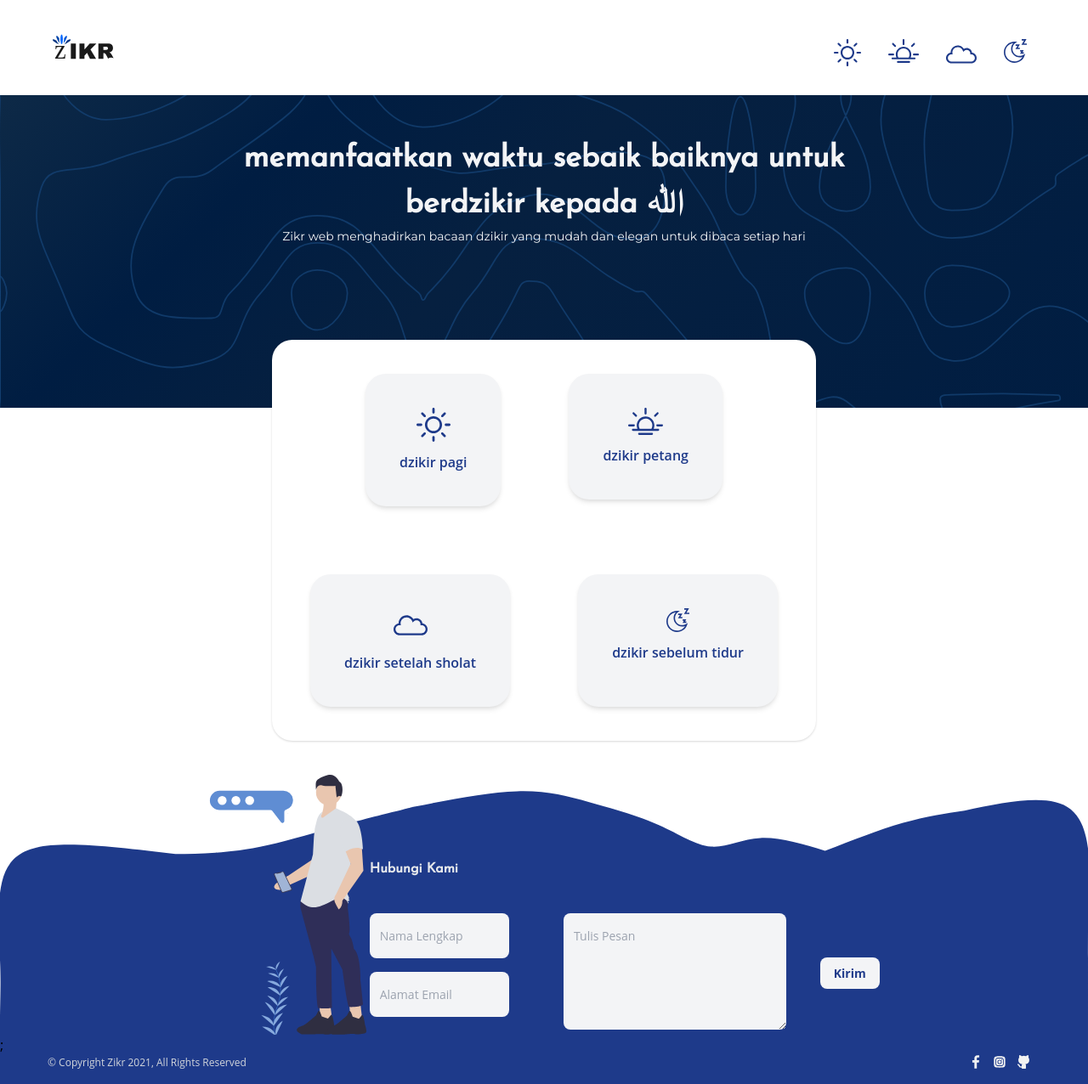
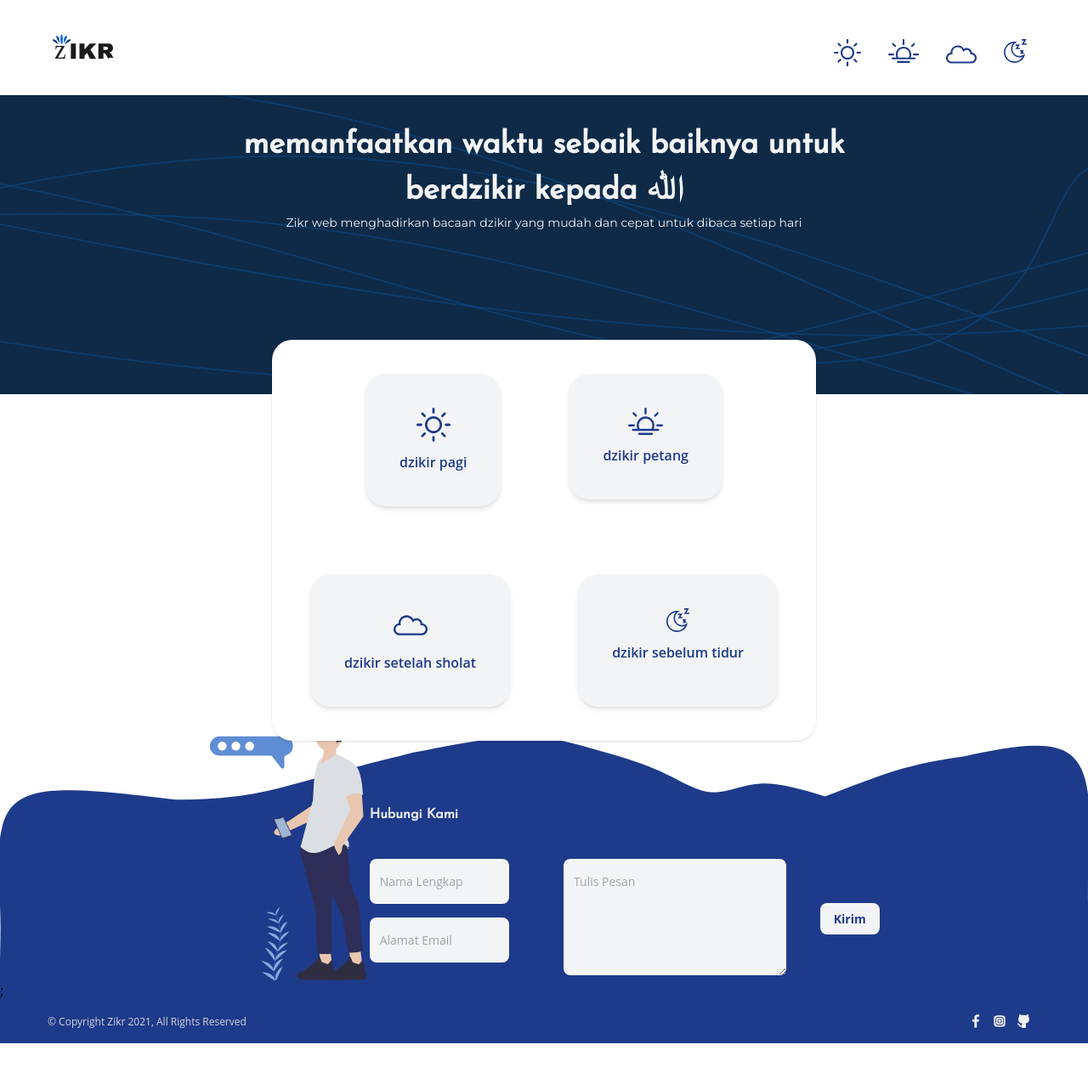
Before and after one commit to uyyoq/Dzikir-pagi-dan-petang, a Next.js app: page / in a window 1280 px wide. Shown: the whole page at 85% size. After the commit the page ends 1228 px from the top, so only its background shows below. Built offline with nearby package versions, Linux system fonts and the light colour scheme; a web font is replaced by a local one.

Commit message:
improve ui

```diff
--- a/components/Footer/footer.js
+++ b/components/Footer/footer.js
@@ -1,11 +1,9 @@
 import React from "react";
-import Contact from "../Contact/Contact";
 
 function Footer() {
   return (
-    <footer className="pt-96">
-      <Contact />
-      <div className="bg-blue-900 flex flex-col text-gray-900 justify-between md:flex-row text-xs my-auto md:px-10 lg:px-14 pb-1 md:pb-4">
+    <footer className="">
+      <div className="bg-blue-900 flex flex-col text-gray-900 justify-between md:flex-row text-xs my-auto md:px-10 lg:px-14 py-4">
         <p className="flex flex-col items-center text-gray-300 pb-3 md:py-0">
           © Copyright Zikr 2021, All Rights Reserved
         </p>
--- a/pages/index.js
+++ b/pages/index.js
@@ -20,17 +20,17 @@ export default function Home() {
 
       <main className="text-current pb-32 lg:pb-0">
         <Navbar />
-        <div className="flex flex-col w-full justify-center items-center mx-auto pt-20 md:pt-24">
+        <div className="flex flex-col w-full justify-center items-center mx-auto pt-16 md:pt-20">
           <div className="bg-line w-full flex flex-col relative h-96 text-center pt-16 text-gray-100 ">
             <h1 className="md:w-7/12 w-10/12 mx-auto font-bold text-xl md:text-2xl lg:text-4xl font-JosefinSans">
               memanfaatkan waktu sebaik baiknya untuk berdzikir kepada ﷲ
             </h1>
             <p className="lg:text-sm text-xs mx-5 lg:mx-0 font-Montserrat">
-              Zikr web menghadirkan bacaan dzikir yang mudah dan elegan untuk
+              Zikr web menghadirkan bacaan dzikir yang mudah dan cepat untuk
               dibaca setiap hari
             </p>
           </div>
-          <div className="absolute flex md:flex-wrap mx-auto justify-center shadow rounded-3xl top-1/2 height-1/2 bg-white lg:w-6/12 w-10/12 md:w-10/12 flex-col md:flex-row text-gray-7">
+          <div className="absolute flex md:flex-wrap mx-auto justify-center shadow rounded-3xl top-1/2 md:top-1/3 lg:top-1/2 height-1/2 bg-white lg:w-6/12 w-10/12 md:w-10/12 flex-col md:flex-row text-gray-7">
             <Link href="/pagi">
               <a className="flex flex-col items-center md:py-10 md:px-10 md:m-10 p-5 m-6 shadow-md rounded-3xl cursor-pointer bg-gray-100 hover:bg-gray-200">
                 <img src="/sun.svg" className="w-auto h-8 md:h-10" />
@@ -91,7 +91,8 @@ export default function Home() {
         `}</style>
       </main>
 
-      <footer className="pt-12">
+      <footer className="pt-96">
+        <Contact />
         <Footer />
       </footer>
     </Fragment>
```
Also changed, not shown: public/CLine.svg (deleted), public/line.svg.
